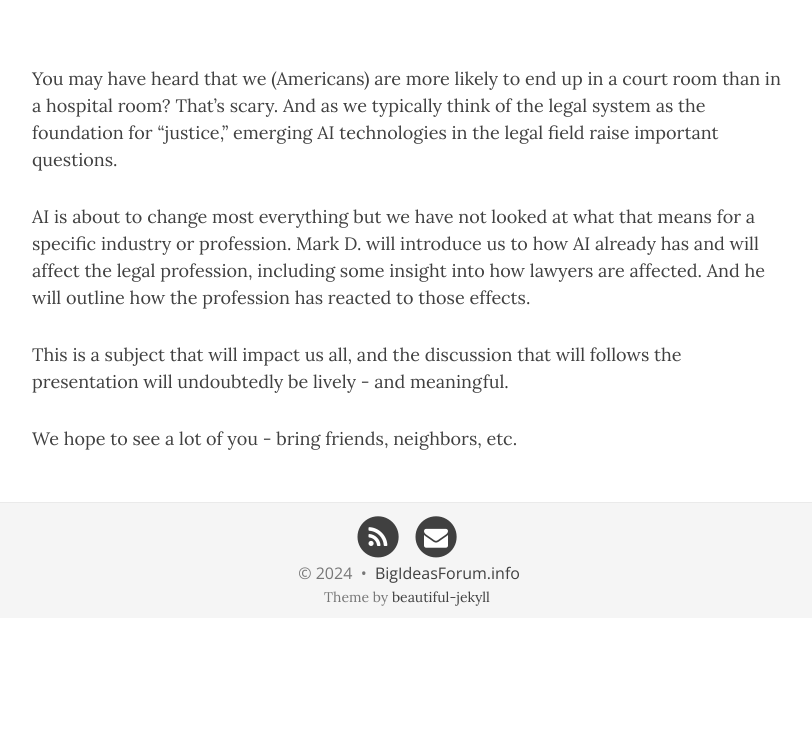
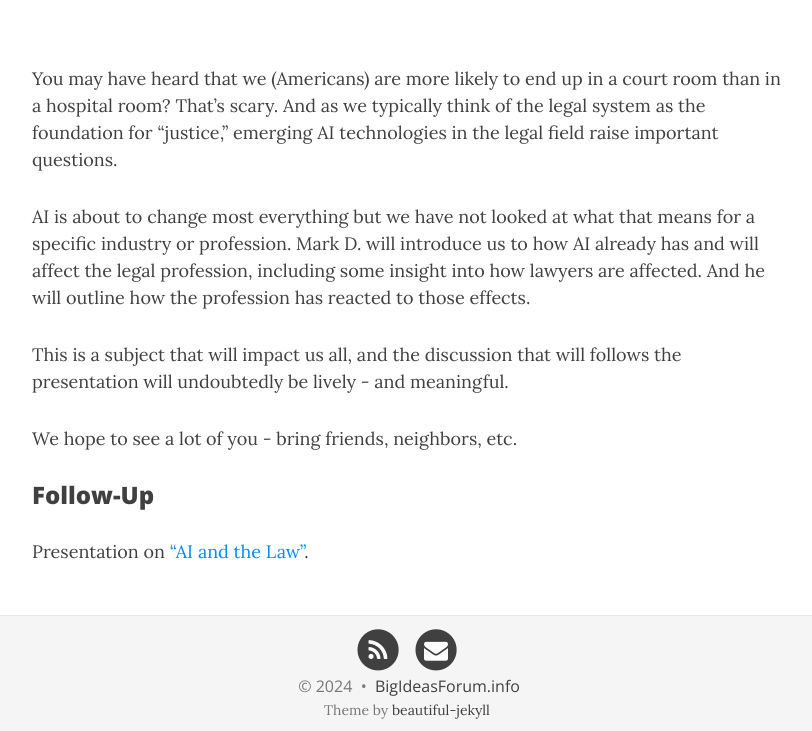
Before and after one commit to BigIdeasForum/bigideasforum.github.io, a Jekyll site: the page built from _posts/2024/2024-03-07-ai-law.md, in a window 1280 px wide and 1198 px high. Shown: the part 467-1198 px from the top of the window, without its empty margins (233-1045 px from the left). Built offline with Jekyll 4.4.1, drawn with Linux system fonts in a browser that asks for light colours; nearby versions of some CDN libraries.

Commit message:
add presentation to latest event

```diff
--- a/_posts/2024/2024-03-07-ai-law.md
+++ b/_posts/2024/2024-03-07-ai-law.md
@@ -13,3 +13,7 @@ AI is about to change most everything but we have not looked at what that means
 This is a subject that will impact us all, and the discussion that will follows the presentation will undoubtedly be lively - and meaningful.
 
 We hope to see a lot of you - bring friends, neighbors, etc.
+
+### Follow-Up
+
+Presentation on ["AI and the Law"](/assets/present/2024/2024-03-07/ai-law.pdf).
```
Also changed, not shown: 1 other file.
